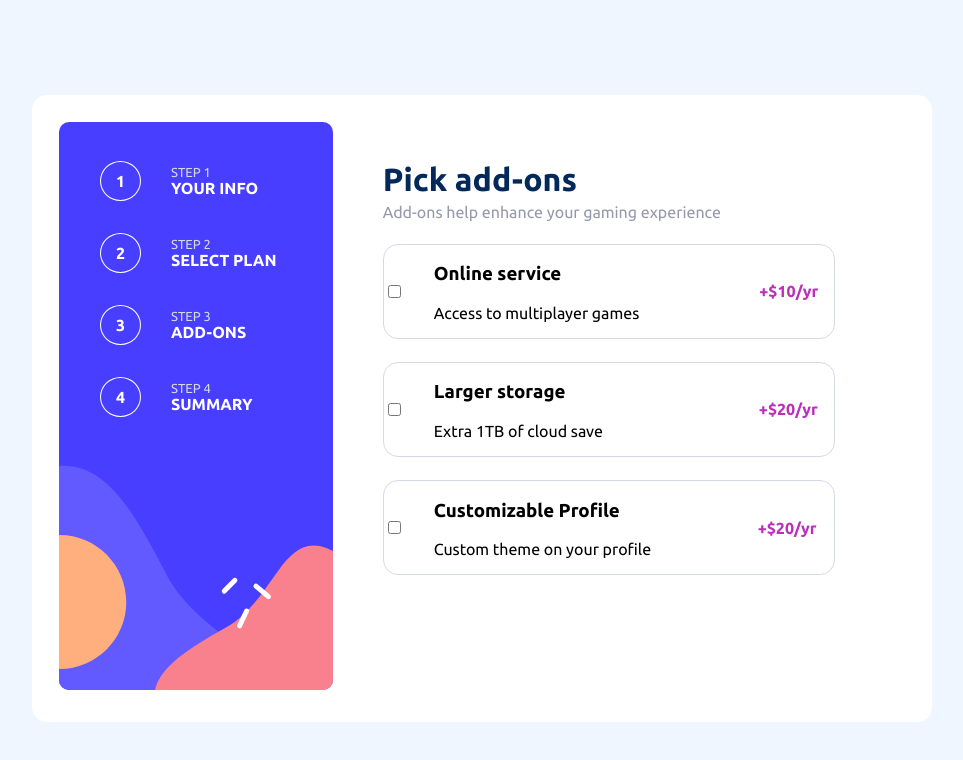
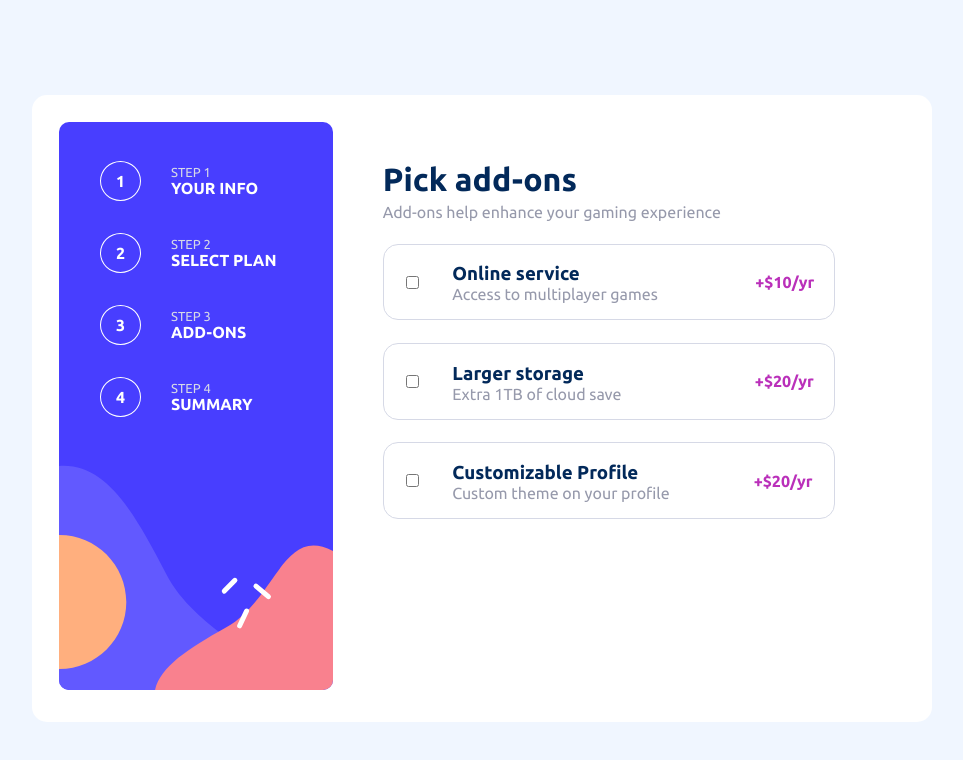
Before and after one commit to ArthurVRoost/ProjetState, a React (Vite) app: page / in a window 1280 px wide. Shown: the top 760 px of the page, without its empty margins (229-1192 px from the left). Built offline with nearby package versions, Linux system fonts and the light colour scheme.

Commit message:
checkbox css presque fini

```diff
--- a/src/Components/add/Add.jsx
+++ b/src/Components/add/Add.jsx
@@ -14,28 +14,28 @@ export default function Add() {
         </div>
         <div className="addons-container">
           <div className="addon-card"style={{backgroundColor: online ? "hsla(230, 13.00%, 91.00%, 0.65)" : "#ffffff",}}onClick={() => setOnline(!online)}>
-                <input type="checkbox" checked={online} onChange={() => setOnline(!online)} onClick={(e) => e.stopPropagation()}/>
+                <input className="check" type="checkbox" checked={online} onChange={() => setOnline(!online)} onClick={(e) => e.stopPropagation()}/>
                 <div className="addon-text">
-                <h3>Online service</h3>
-                <p>Access to multiplayer games</p>
+                <h3 className="addOnH3">Online service</h3>
+                <p className="addOnP">Access to multiplayer games</p>
                 </div>
                 <span className="price1">+$10/yr</span>
           </div>
 
           <div className="addon-card" style={{backgroundColor: storage ? "hsla(230, 13.00%, 91.00%, 0.65)" : "#ffffff",}} onClick={() => setStorage(!storage)}>
-                <input type="checkbox" checked={storage} onChange={() => setStorage(!storage)} onClick={(e) => e.stopPropagation()}/>
+                <input className="check" type="checkbox" checked={storage} onChange={() => setStorage(!storage)} onClick={(e) => e.stopPropagation()}/>
                 <div className="addon-text">
-                <h3>Larger storage</h3>
-                <p>Extra 1TB of cloud save</p>
+                <h3 className="addOnH3">Larger storage</h3>
+                <p className="addOnP">Extra 1TB of cloud save</p>
                 </div>
                 <span className="price2">+$20/yr</span>
           </div>
 
           <div className="addon-card" style={{backgroundColor: profile ? "hsla(230, 13.00%, 91.00%, 0.65)" : "#ffffff",}}onClick={() => setProfile(!profile)}>
-                <input type="checkbox" checked={profile} onChange={() => setProfile(!profile)} onClick={(e) => e.stopPropagation()}/>
+                <input className="check" type="checkbox" checked={profile} onChange={() => setProfile(!profile)} onClick={(e) => e.stopPropagation()}/>
                 <div className="addon-text">
-                <h3>Customizable Profile</h3>
-                <p>Custom theme on your profile</p>
+                <h3 className="addOnH3">Customizable Profile</h3>
+                <p className="addOnP">Custom theme on your profile</p>
                 </div>
                 <span className="price3">+$20/yr</span>
           </div>
--- a/src/Components/add/add.css
+++ b/src/Components/add/add.css
@@ -12,18 +12,34 @@
     margin-top: 5%;
     width: 450px;
 }
+.addon-card:hover{
+    border: #ba30ba 1px solid;
+}
 .price1{
-    margin-left: 20%;
+    margin-left: 15%;
     color: #ba30ba ;
     font-weight: bold;
 }
 .price2{
-    margin-left: 28%;
+    margin-left: 23%;
     color: #ba30ba ;
     font-weight: bold;
 }
 .price3{
-    margin-left: 17%;
+    margin-left: 12%;
     color: #ba30ba ;
     font-weight: bold;
 }
+
+.addOnH3{
+    color: hsl(213, 96%, 18%);
+    margin-bottom: 0;
+}
+
+.addOnP{
+    margin-top: 0;
+    color:hsl(231, 11%, 63%) ;
+}
+.check{
+    margin-left: 5%;
+}
```
